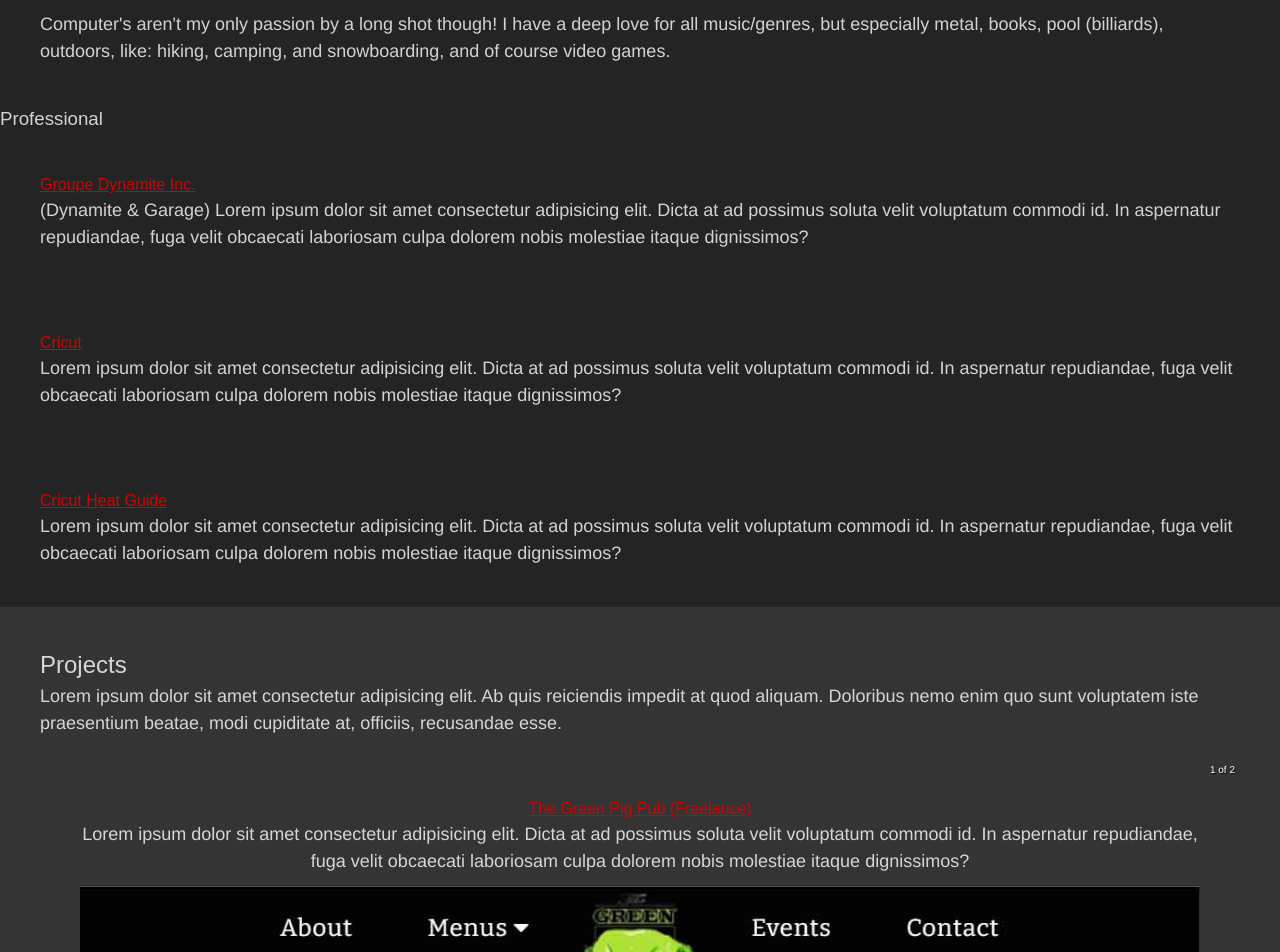
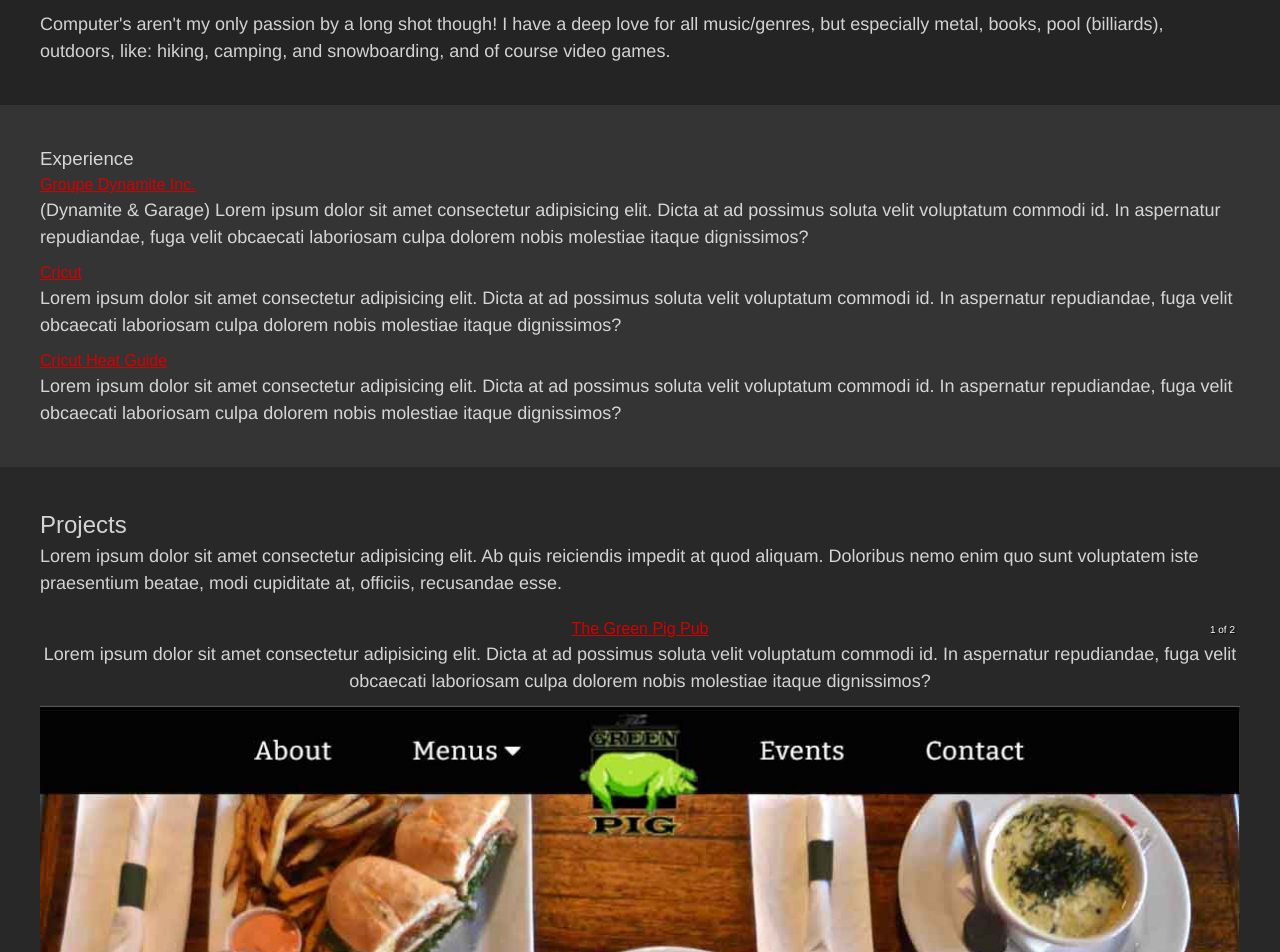
Before and after one commit to LordSahvith/CalebMckays, a React (Vite) app: page / in a window 1280 px wide. Shown: the part 860-1812 px from the top of the page. Built offline with nearby package versions, Linux system fonts and the light colour scheme; a web font is replaced by a local one.

Commit message:
add some styles and update html

```diff
--- a/src/components/layout/experience/Experience.css
+++ b/src/components/layout/experience/Experience.css
@@ -1,26 +1,12 @@
-.projects-section {
+.experience-section {
   background-color: #353434;
 }
 
-.projects-text {
+.experience-text {
   margin-bottom: 20px;
 }
 
-.projects h3 {
+.experience h3 {
   text-align: center;
   margin-bottom: 15px;
 }
-
-.project-buttons {
-  display: flex;
-  justify-content: center;
-  align-items: center;
-  gap: 20px;
-  padding-bottom: 15px;
-  border-bottom: 2px solid;
-  margin-bottom: 20px;
-}
-
-.project-buttons button {
-  color: rgba(255, 255, 255, 0.8);
-}
--- a/src/components/layout/experience/Experience.jsx
+++ b/src/components/layout/experience/Experience.jsx
@@ -3,11 +3,11 @@
 
 function Experience() {
   return (
-    <>
-      <h3>Professional</h3>
+    <section className="experience-section">
+      <h3>Experience</h3>
 
       {experienceData.map((job) => (
-        <section className="job" key={job.title}>
+        <div className="job" key={job.title}>
           <div>
             <h4>
               <a href={job.url} target="_blank">
@@ -16,9 +16,9 @@
             </h4>
             <p>{job.content}</p>
           </div>
-        </section>
+        </div>
       ))}
-    </>
+    </section>
   );
 }
 
--- a/src/components/layout/projects/Projects-Carousel.jsx
+++ b/src/components/layout/projects/Projects-Carousel.jsx
@@ -8,7 +8,7 @@
   return (
     <Carousel showThumbs={false}>
       {projects.map((project) => (
-        <section className="project" key={project.title}>
+        <div className="project" key={project.title}>
           <div>
             <h4>
               <a href={project.url} target="_blank">
@@ -22,7 +22,7 @@
               <img src={project.image.src} alt={project.image.alt} />
             </a>
           </div>
-        </section>
+        </div>
       ))}
     </Carousel>
   );
--- a/src/components/layout/projects/Projects.css
+++ b/src/components/layout/projects/Projects.css
@@ -1,5 +1,5 @@
 .projects-section {
-  background-color: #353434;
+  background-color: #292828;
 }
 
 .projects-text {
--- a/src/components/layout/projects/data/projects.js
+++ b/src/components/layout/projects/data/projects.js
@@ -3,7 +3,7 @@
 
 const projects = [
   {
-    title: "The Green Pig Pub (Freelance)",
+    title: "The Green Pig Pub",
     content:
       "Lorem ipsum dolor sit amet consectetur adipisicing elit. Dicta at ad possimus soluta velit voluptatum commodi id. In aspernatur repudiandae, fuga velit obcaecati laboriosam culpa dolorem nobis molestiae itaque dignissimos? ",
     image: {
@@ -13,7 +13,7 @@
     url: "https://lordsahvith.github.io/green-pig-pub/index.html",
   },
   {
-    title: "Yu-Gi-Oh Card Collector",
+    title: "Yu-Gi-Oh Card Collector (Personal Project)",
     content:
       "Lorem ipsum dolor sit amet consectetur adipisicing elit. Dicta at ad possimus soluta velit voluptatum commodi id. In aspernatur repudiandae, fuga velit obcaecati laboriosam culpa dolorem nobis molestiae itaque dignissimos? ",
     image: {
```
